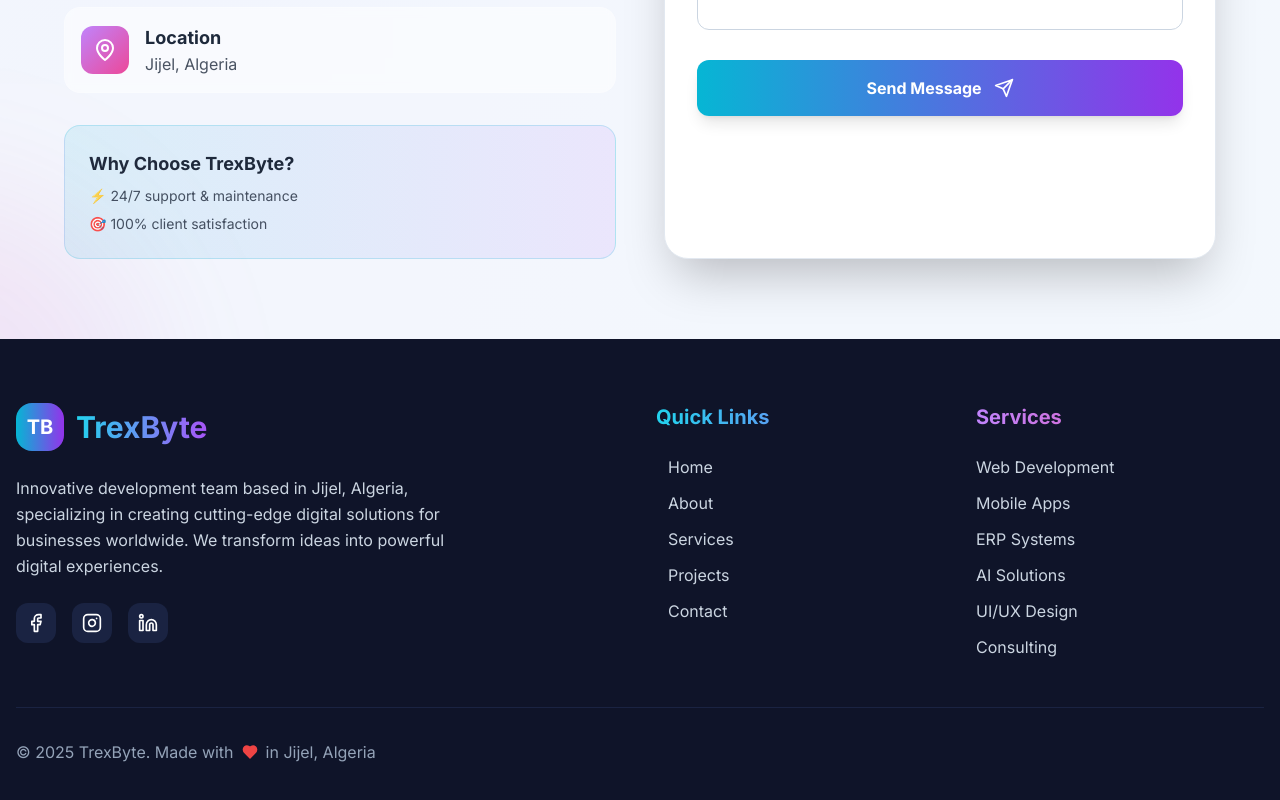
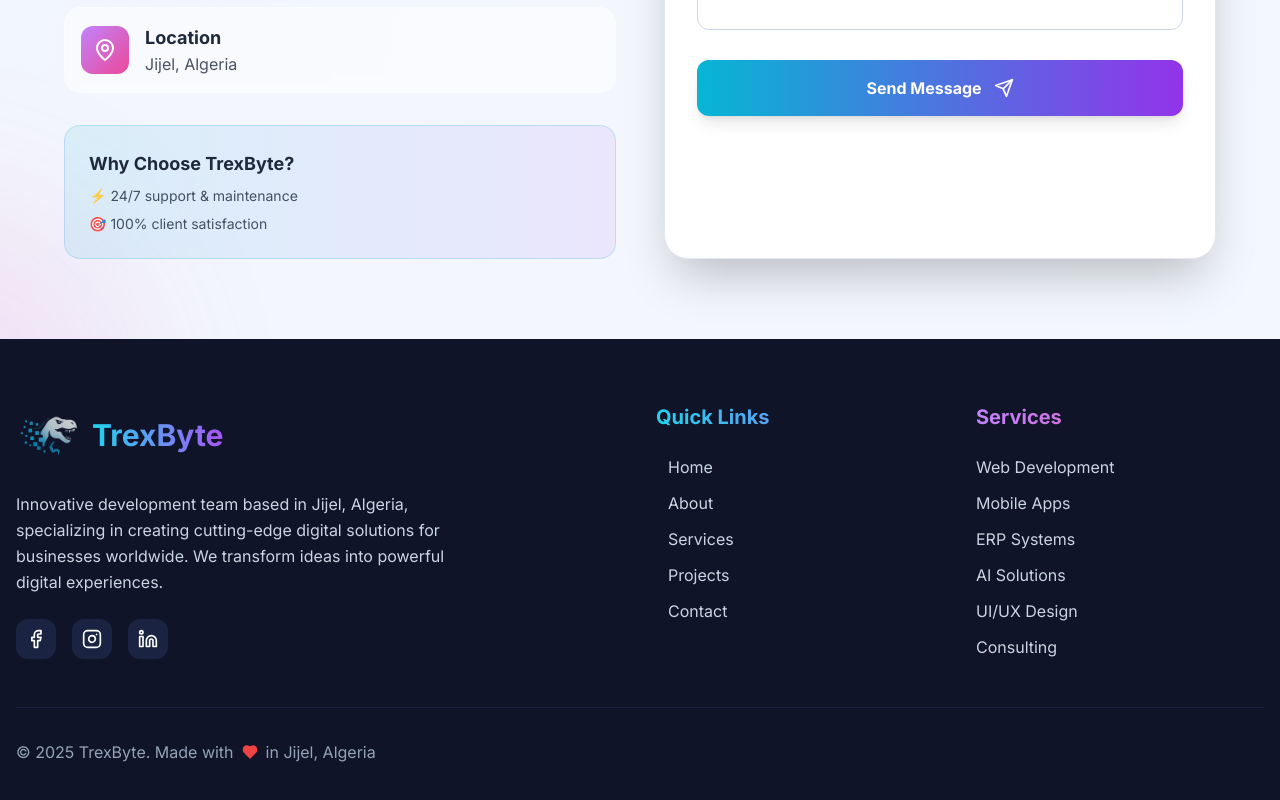
Before and after one commit to minou2442/trex, a React (Vite) app: page / in a window 1280 px wide. Shown: the part 5505-6305 px from the top of the page. Built offline with nearby package versions, Linux system fonts and the light colour scheme.

Commit message:
Update Footer.tsx

```diff
--- a/src/components/Footer.tsx
+++ b/src/components/Footer.tsx
@@ -35,9 +35,11 @@
           {/* Company Info */}
           <div className="lg:col-span-2">
             <div className="flex items-center gap-3 mb-6">
-              <div className="w-12 h-12 bg-gradient-to-r from-cyan-500 to-purple-600 rounded-2xl flex items-center justify-center">
-                <span className="font-bold text-white text-xl">TB</span>
-              </div>
+              <img
+  src={TrexByteLogo}
+  alt="TrexByte Logo"
+  className="w-16 h-16 object-contain rounded-xl"
+/>
               <span className="font-bold text-3xl bg-gradient-to-r from-cyan-400 to-purple-500 bg-clip-text text-transparent">
                 TrexByte
               </span>
```
